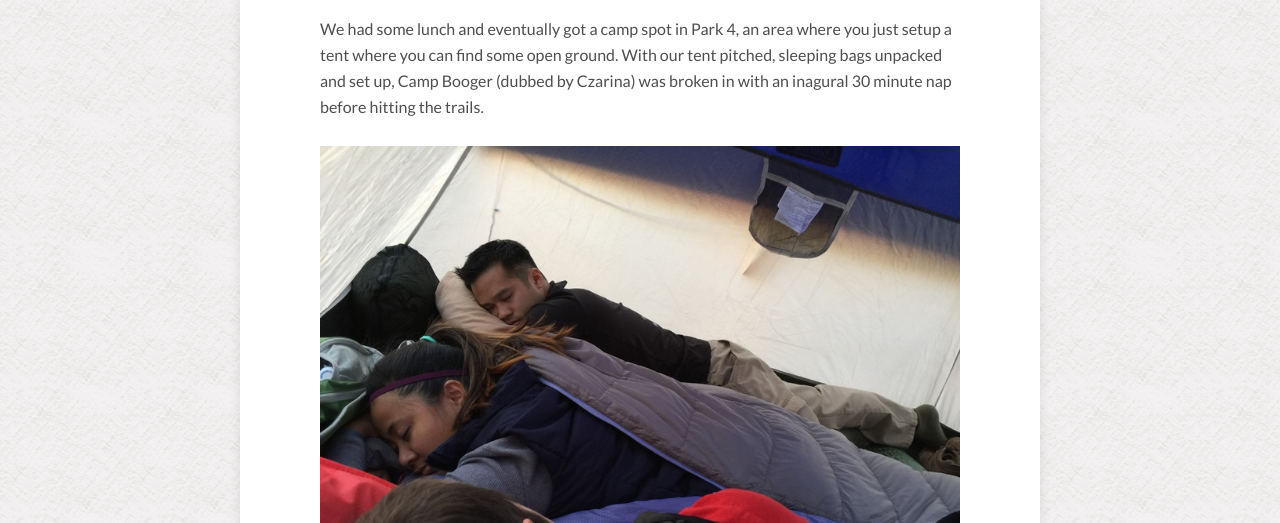
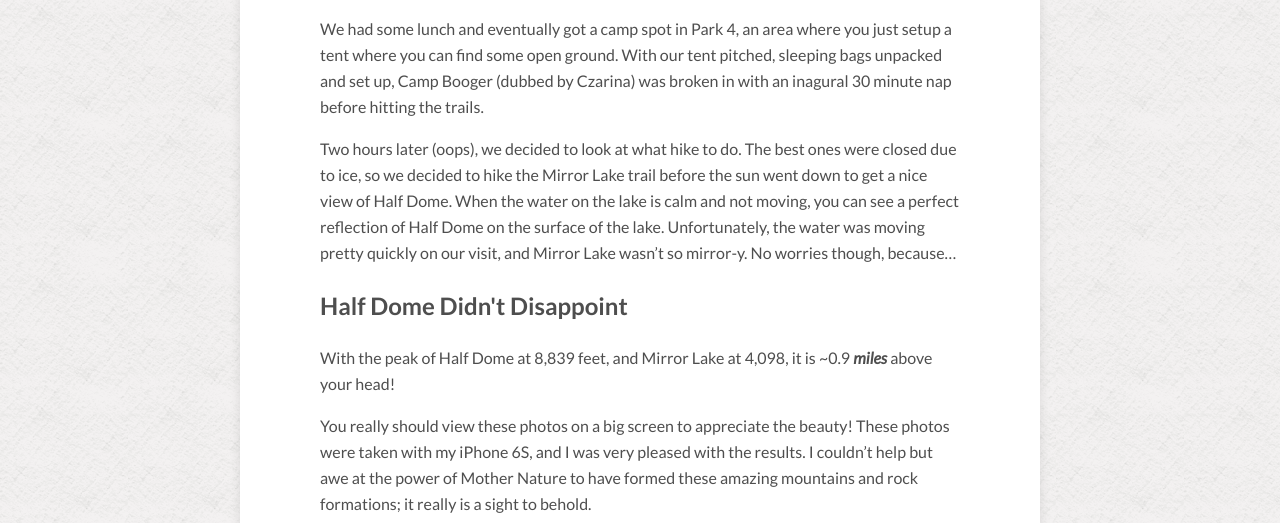
Before and after one commit to AdamW88/AdamW88.github.io, a Jekyll site: the page built from _posts/2016-03-02-Yosemite.md, in a window 1280 px wide. Shown: the part 2543-3066 px from the top of the page. Built offline with Jekyll 4.4.1, drawn with Linux system fonts in a browser that asks for light colours; nearby versions of some CDN libraries; grey boxes are pictures that could not be loaded.

Commit message:
Done with Yosemite post

```diff
--- a/_posts/2016-03-02-Yosemite.md
+++ b/_posts/2016-03-02-Yosemite.md
@@ -30,10 +30,6 @@ Once we got into the park (for free thanks to JR being an American Hero with his
 </figure>
 
 We had some lunch and eventually got a camp spot in Park 4, an area where you just setup a tent where you can find some open ground. With our tent pitched, sleeping bags unpacked and set up, Camp Booger (dubbed by Czarina) was broken in with an inagural 30 minute nap before hitting the trails.
-
-<figure>
-	<a href="http://adamw88.github.io/images/Yosemite/IMG_5326.jpg"><img src="/images/Yosemite/IMG_5326.jpg" alt="Nap Time"></a>
-</figure>
 
 Two hours later (oops), we decided to look at what hike to do. The best ones were closed due to ice, so we decided to hike the Mirror Lake trail before the sun went down to get a nice view of Half Dome. When the water on the lake is calm and not moving, you can see a perfect reflection of Half Dome on the surface of the lake. Unfortunately, the water was moving pretty quickly on our visit, and Mirror Lake wasn't so mirror-y. No worries though, because...
 
```
